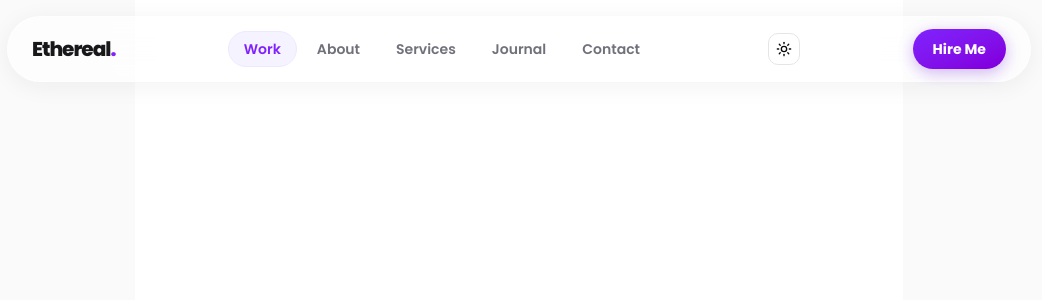
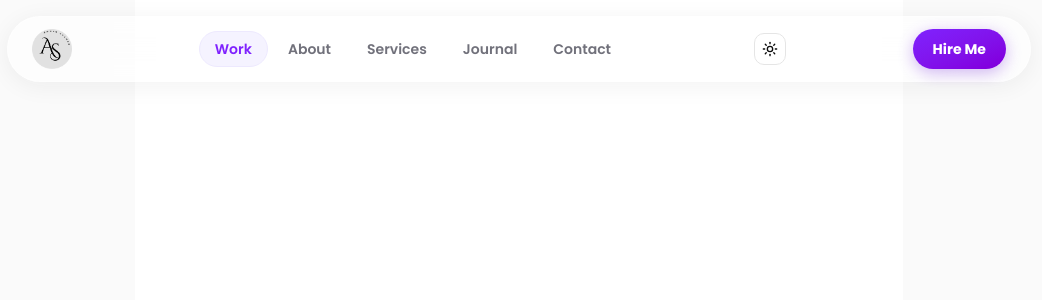
Before and after one commit to ammarShahab/ammar-shahab-portfolio, a Next.js app: page / in a window 1280 px wide. Shown: the top 300 px of the page, without its empty margins (121-1163 px from the left). Built offline with nearby package versions, Linux system fonts and the light colour scheme.

Commit message:
added logo

```diff
--- a/components/web/Navbar.jsx
+++ b/components/web/Navbar.jsx
@@ -4,6 +4,7 @@ import { useState, useEffect } from "react";
 import { motion, AnimatePresence } from "framer-motion";
 import Link from "next/link";
 import { ThemeToggle } from "./ThemeToggle/ThemeToggle";
+import Image from "next/image";
 
 // Navigation links config — easy to extend
 const NAV_LINKS = [
@@ -53,7 +54,14 @@ export default function Navbar() {
           href="/"
           className="text-xl font-extrabold tracking-tighter text-zinc-900 select-none"
         >
-          Ethereal<span className="text-violet-600">.</span>
+          {/* Ethereal<span className="text-violet-600">.</span> */}
+          <Image
+            src="/logo-light.png"
+            alt="Logo"
+            width={40}
+            height={40}
+            // fill
+          />
         </Link>
 
         {/* Desktop links */}
--- a/components/web/ThemeToggle/ThemeToggle.jsx
+++ b/components/web/ThemeToggle/ThemeToggle.jsx
@@ -31,9 +31,9 @@ export function ThemeToggle() {
         <DropdownMenuItem onClick={() => setTheme("dark")}>
           Dark
         </DropdownMenuItem>
-        <DropdownMenuItem onClick={() => setTheme("system")}>
+        {/* <DropdownMenuItem onClick={() => setTheme("system")}>
           System
-        </DropdownMenuItem>
+        </DropdownMenuItem> */}
       </DropdownMenuContent>
     </DropdownMenu>
   );
```
Also changed, not shown: public/logo-dark.png (added), public/logo-light.png (added).
